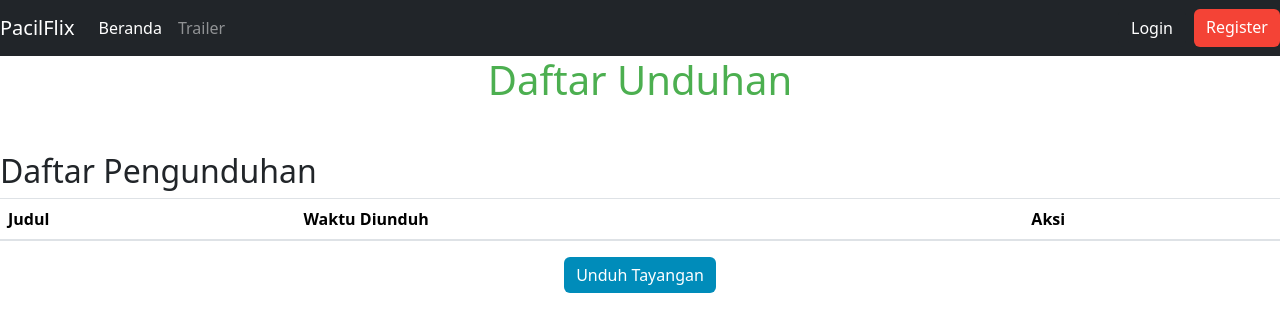
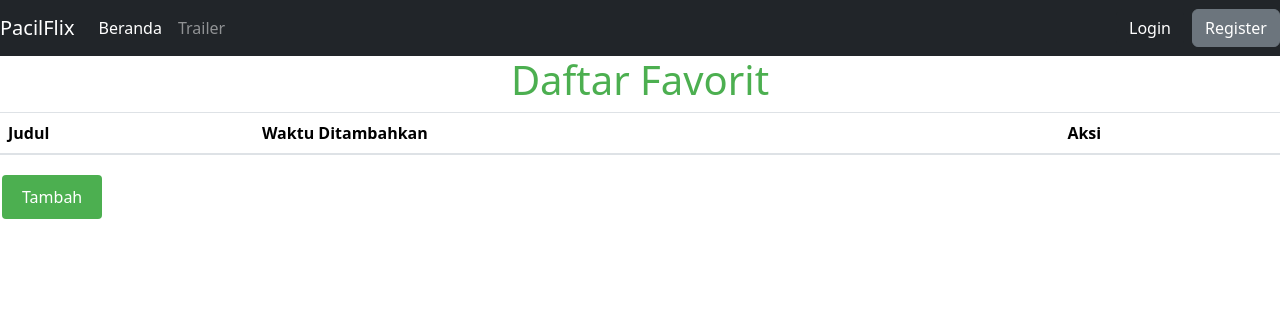
Before and after one commit to BASDAT-B-2/pacilflix-B-2, a Django app: page /favorit/ in a window 1280 px wide. Shown: the top 332 px of the page. Run offline with Django 5.2, Linux system fonts and the light colour scheme; lists and menus that the app fills with data are empty; some libraries are stand-ins or nearby versions.

Commit message:
membetulkan navigasi

```diff
--- a/TK3_B_2/authentication/templates/login.html
+++ b/TK3_B_2/authentication/templates/login.html
@@ -86,7 +86,7 @@
       // Simpan session (di sini hanya digunakan untuk menandakan bahwa pengguna telah login)
       sessionStorage.setItem("isLoggedIn", "true");
       // Redirect ke halaman 'Daftar Tayangan'
-      window.location.href = "daftar_tayangan.html";
+      window.location.href = "tayangan.html";
     } else {
       // Tampilkan pesan error
       alert("Username atau password salah. Silakan coba lagi.");
--- a/TK3_B_2/favorit/views.py
+++ b/TK3_B_2/favorit/views.py
@@ -2,4 +2,4 @@
 
 # Create your views here.
 def show_favorit(request):
-    return render(request, 'daftar_unduhan.html')
+    return render(request, 'DaftarFavorit.html')
```
Also changed, not shown: 1 other file.
